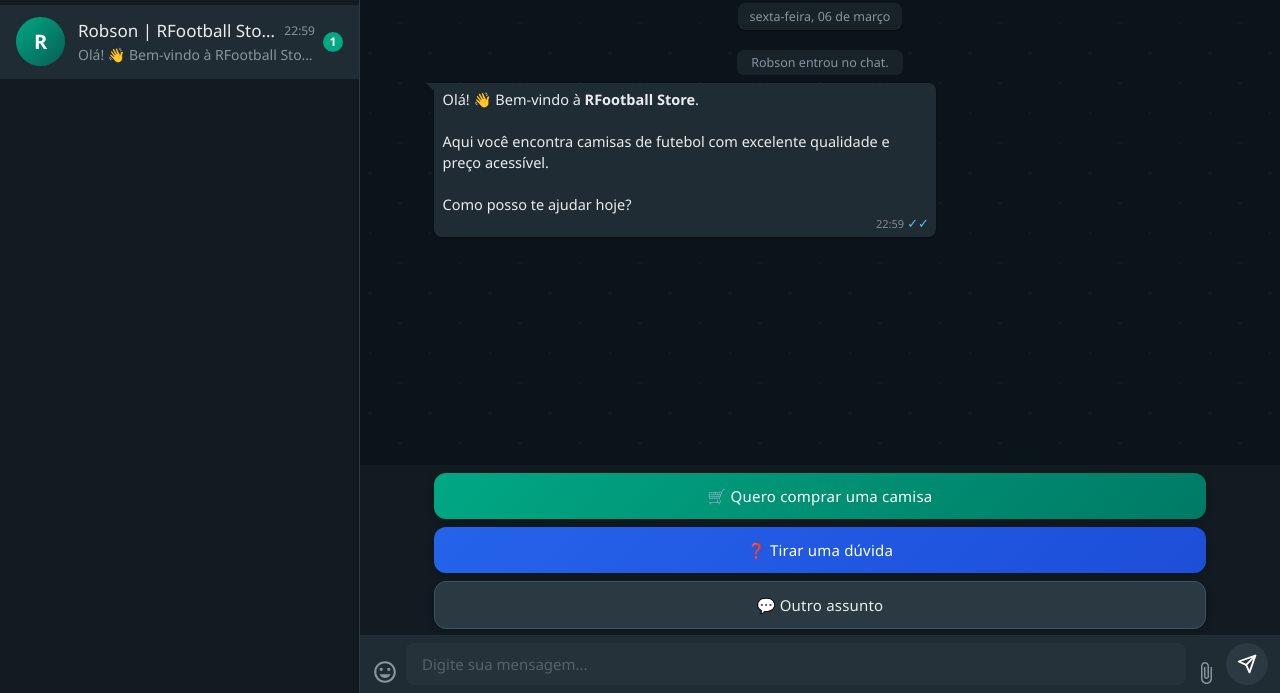
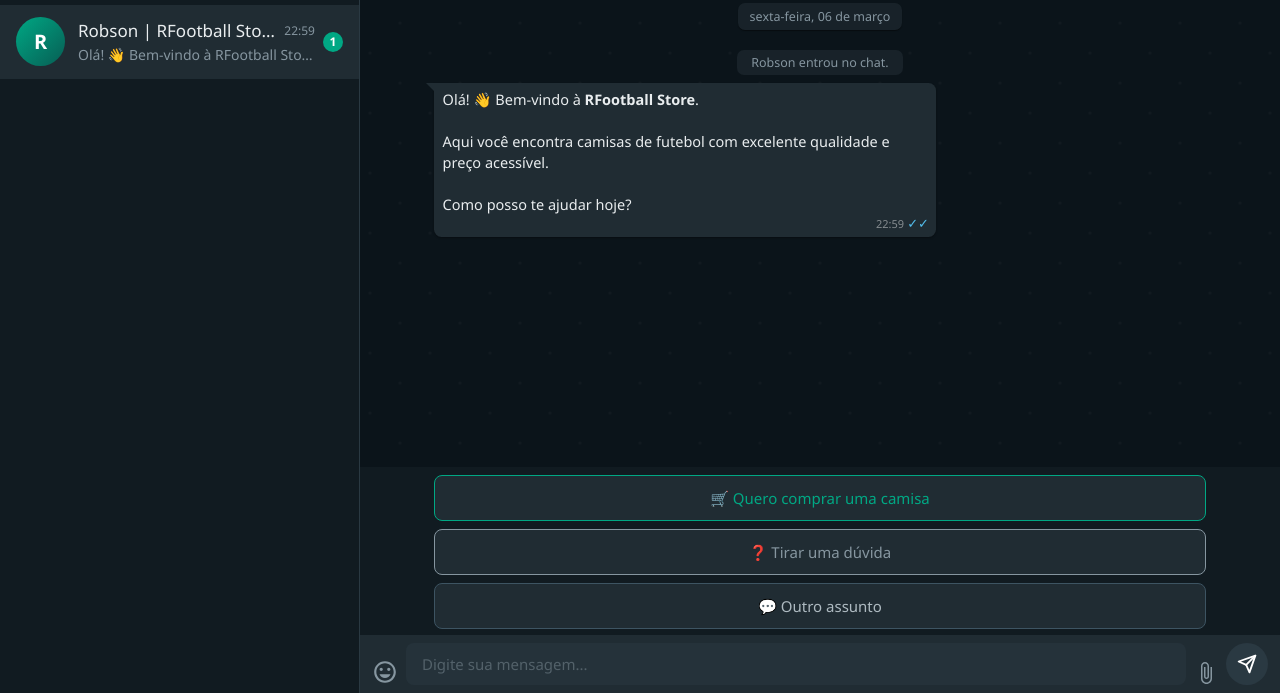
Before and after one commit to Rfootball1/rfootball-store, a website: page public/index.html in a window 1280 px wide. Shown: the part 107-800 px from the top of the page. Drawn offline with Linux system fonts and the light colour scheme.

Commit message:
Update style.css

```diff
--- a/public/style.css
+++ b/public/style.css
@@ -205,7 +205,7 @@ body {
 .typing-dots span:nth-child(3) { animation-delay:.4s; }
 @keyframes bounce { 0%,60%,100%{transform:translateY(0);opacity:.5;} 30%{transform:translateY(-7px);opacity:1;} }
 
-/* ── Botões opção ───────────────────────────── */
+/* ── Botões opção — estilo WhatsApp ─────────── */
 #options-area {
   padding: 8px 8% 6px;
   display: flex; flex-direction: column; gap: 8px;
@@ -214,54 +214,29 @@ body {
 }
 .opt-btn {
   width: 100%;
-  display: flex; align-items: center; justify-content: center; gap: 8px;
-  padding: 13px 20px;
-  border-radius: 12px;
+  display: flex; align-items: center; justify-content: center;
+  padding: 12px 20px;
+  border-radius: 8px;
   font-size: 15px; font-weight: 500; font-family: inherit;
   cursor: pointer;
-  transition: all .18s ease;
+  transition: background .15s, transform .1s;
   -webkit-tap-highlight-color: transparent;
   touch-action: manipulation;
-  letter-spacing: .2px;
-  box-shadow: 0 2px 8px rgba(0,0,0,.25);
-  border: none;
+  background: #202c33;
+  color: #00a884;
+  border: 1.5px solid #00a884;
+  box-shadow: none;
 }
-.opt-btn:active  { transform: scale(.97); }
+.opt-btn:hover   { background: #1a2e35; }
+.opt-btn:active  { transform: scale(.97); background: #162227; }
 .opt-btn:disabled { opacity:.45; cursor:not-allowed; transform:none; }
 
-/* Comprar — verde destaque */
-.opt-btn.opt-primary {
-  background: linear-gradient(135deg, #00a884, #007a65);
-  color: #fff;
-}
-.opt-btn.opt-primary:hover { background: linear-gradient(135deg, #02c497, #00a884); box-shadow: 0 4px 14px rgba(0,168,132,.35); }
-
-/* Dúvida — azul */
-.opt-btn.opt-secondary {
-  background: linear-gradient(135deg, #2563eb, #1d4ed8);
-  color: #fff;
-}
-.opt-btn.opt-secondary:hover { background: linear-gradient(135deg, #3b82f6, #2563eb); box-shadow: 0 4px 14px rgba(37,99,235,.35); }
-
-/* Outro — cinza escuro */
-.opt-btn.opt-tertiary {
-  background: #2a3942;
-  color: #e9edef;
-  border: 1.5px solid #3d5462;
-}
-.opt-btn.opt-tertiary:hover { background: #3d5462; }
-
-/* Contato — WhatsApp / Email */
-.opt-btn.opt-whatsapp {
-  background: linear-gradient(135deg, #25d366, #128c7e);
-  color: #fff;
-}
-.opt-btn.opt-whatsapp:hover { box-shadow: 0 4px 14px rgba(37,211,102,.35); }
-.opt-btn.opt-email {
-  background: linear-gradient(135deg, #ea4335, #c62828);
-  color: #fff;
-}
-.opt-btn.opt-email:hover { box-shadow: 0 4px 14px rgba(234,67,53,.35); }
+/* Variantes — mantém a mesma base, só borda muda levemente */
+.opt-btn.opt-primary   { border-color: #00a884; color: #00a884; }
+.opt-btn.opt-secondary { border-color: #8696a0; color: #8696a0; }
+.opt-btn.opt-tertiary  { border-color: #3d5462; color: #aebac1; }
+.opt-btn.opt-whatsapp  { border-color: #00a884; color: #00a884; }
+.opt-btn.opt-email     { border-color: #8696a0; color: #aebac1; }
 
 /* ── Botão Voltar ────────────────────────────── */
 #back-btn {
```
